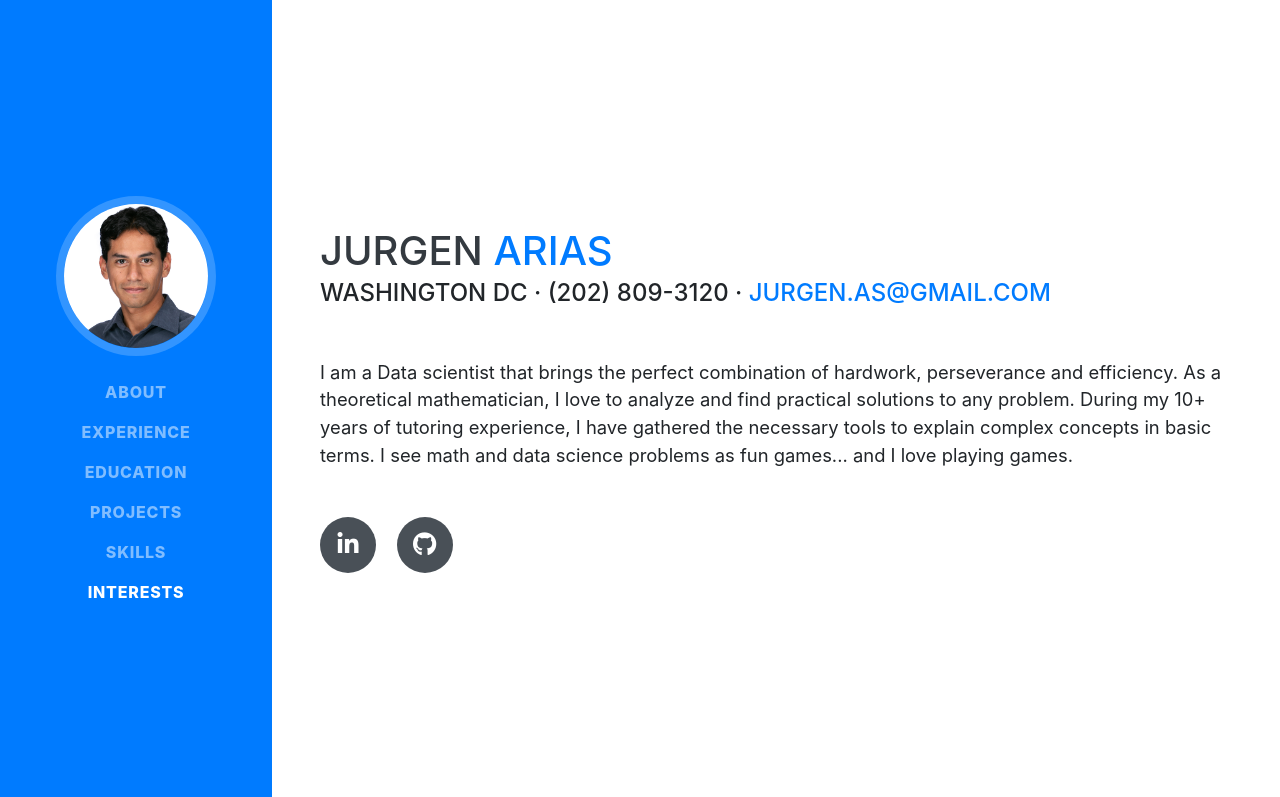
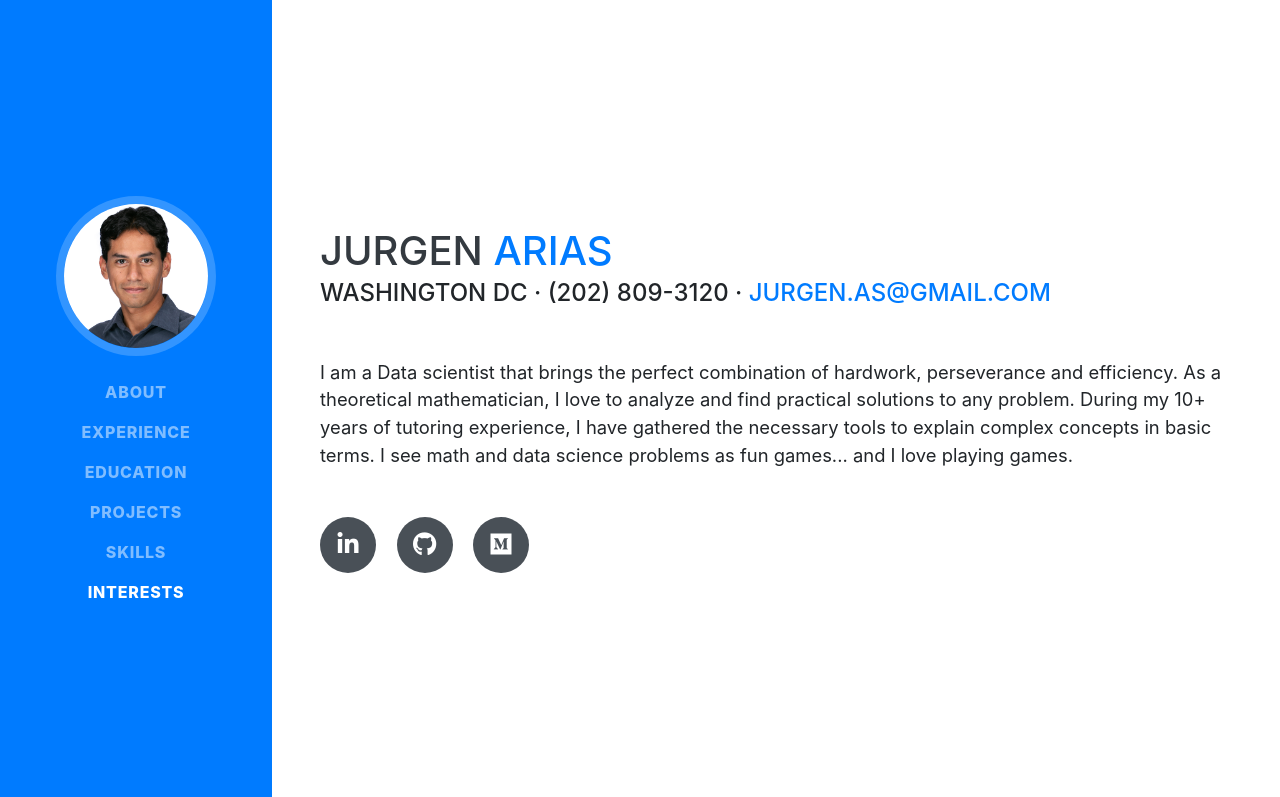
Before and after one commit to jurgenarias/jurgenarias.github.io, a website with bundled scripts: page index.html in a window 1280 px wide. Shown: the top 797 px of the page. Built offline with nearby package versions, Linux system fonts and the light colour scheme; a web font is replaced by a local one.

Commit message:
add medium

```diff
--- a/index.html
+++ b/index.html
@@ -78,7 +78,9 @@
           <a href="https://github.com/jurgenarias/portfolio">
             <i class="fab fa-github"></i>
           </a>
-
+          <a href="https://medium.com/@jurgenarias">
+            <i class="fab fa-medium"></i>
+          </a>
 
           <!-- <a href="#">
             <i class="fab fa-twitter"></i>
```
